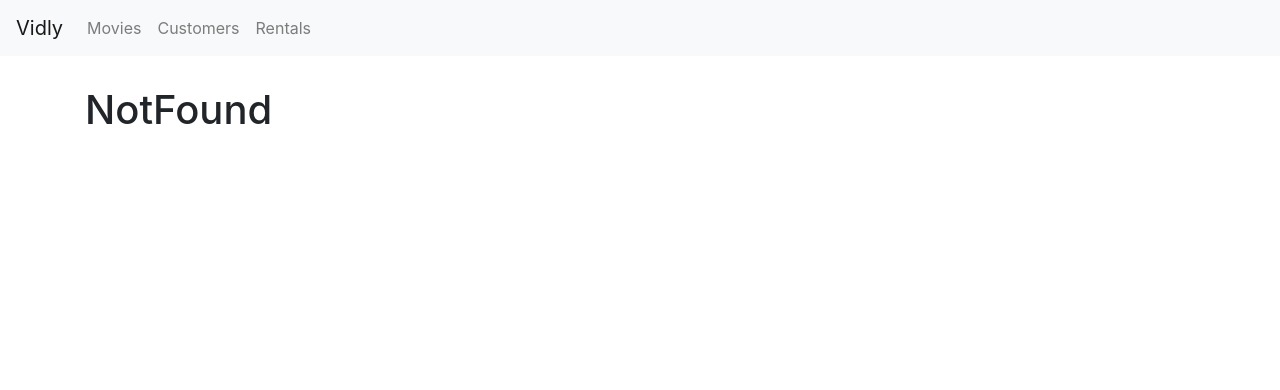
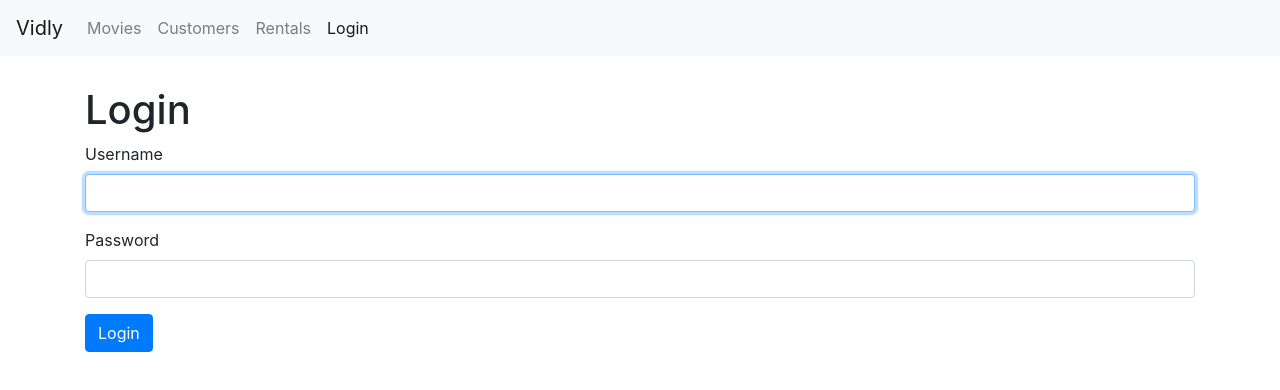
Before and after one commit to JinKimPrograms/video-rental-webapp, a React (Create React App) app: page /login in a window 1280 px wide. Before the commit this address led to /not-found. Shown: the top 390 px of the page. Built offline with nearby package versions, Linux system fonts and the light colour scheme.

Commit message:
Add dummy login form

```diff
--- a/src/App.js
+++ b/src/App.js
@@ -6,6 +6,7 @@
 import Rentals from "./components/rentals.jsx";
 import NotFound from "./components/notFound.jsx";
 import NavBar from "./components/navBar.jsx";
+import LoginForm from "./components/loginForm";
 import "./App.css";
 
 function App() {
@@ -14,6 +15,7 @@
       <NavBar />
       <main className="container">
         <Switch>
+          <Route path="/login" component={LoginForm}></Route>
           <Route path="/movies/:id" component={MovieForm}></Route>
           <Route path="/movies" component={Movies}></Route>
           <Route path="/customers" component={Customers}></Route>
--- /dev/null
+++ b/src/components/loginForm.jsx
@@ -0,0 +1,57 @@
+import React, { Component } from "react";
+class LoginForm extends Component {
+  state = {
+    account: { username: "", password: "" },
+  };
+  handleSubmit = (e) => {
+    e.preventDefault();
+
+    // Call the server
+    const username = this.username.current.value;
+    console.log("Submitted");
+  };
+
+  handleChange = ({ currentTarget: input }) => {
+    const account = { ...this.state.account };
+    account[input.name] = input.value;
+    this.setState({ account });
+  };
+
+  render() {
+    const { account } = this.state;
+
+    return (
+      <div>
+        <h1>Login</h1>
+        <form onSubmit={this.handleSubmit}>
+          <div className="form-group">
+            <label htmlFor="username">Username</label>
+            <input
+              value={account.username}
+              onChange={this.handleChange}
+              autoFocus
+              id="username"
+              name="username"
+              type="text"
+              className="form-control"
+            />
+          </div>
+          <div className="form-group">
+            <label htmlFor="password">Password</label>
+            <input
+              value={account.password}
+              onChange={this.handleChange}
+              id="password"
+              name="password"
+              type="text"
+              className="form-control"
+            />
+          </div>
+          <button className="btn btn-primary">Login</button>
+        </form>
+      </div>
+    );
+  }
+}
+
+export default LoginForm;
--- a/src/components/navBar.jsx
+++ b/src/components/navBar.jsx
@@ -29,6 +29,9 @@
           <NavLink className="nav-item nav-link" to="/rentals">
             Rentals
           </NavLink>
+          <NavLink className="nav-item nav-link" to="/login">
+            Login
+          </NavLink>
         </div>
       </div>
     </nav>
```
